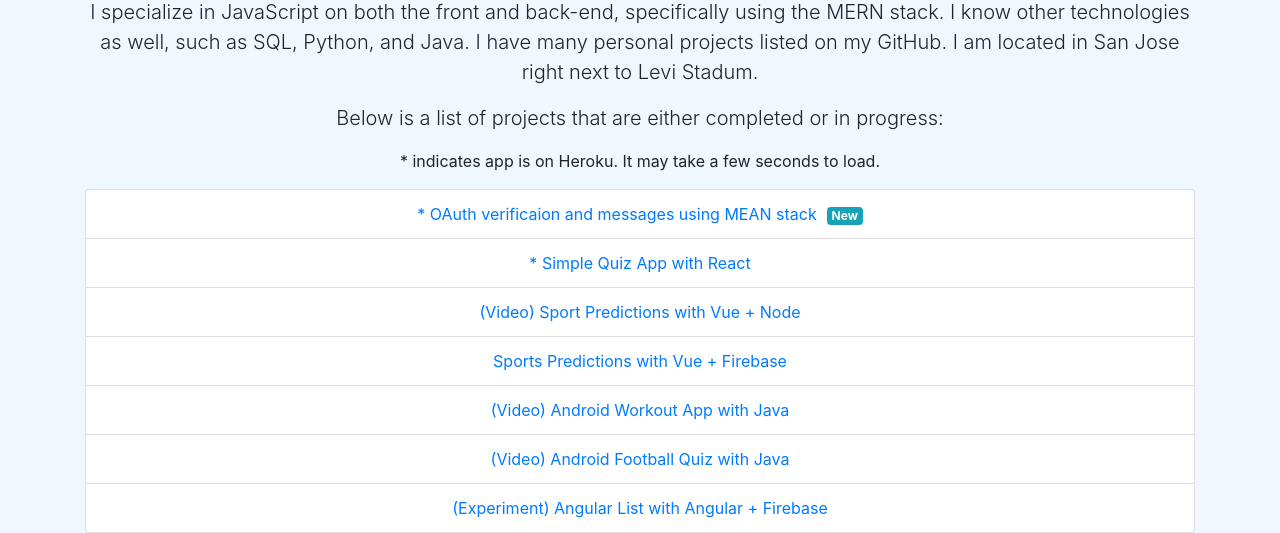
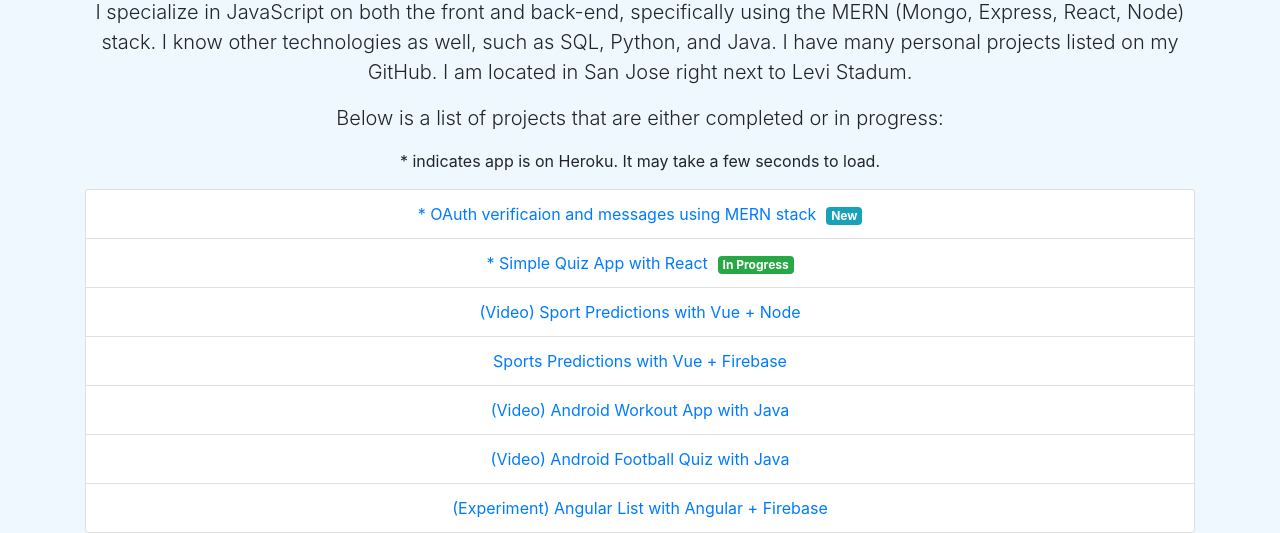
Before and after one commit to BobbyGifford/ResumeSass, a plain HTML site: page index.html in a window 1280 px wide. Shown: the part 396-929 px from the top of the page. Drawn offline with nearby package versions, Linux system fonts and the light colour scheme.

Commit message:
Updated projects

```diff
--- a/index.html
+++ b/index.html
@@ -21,7 +21,7 @@
             <a href="mailto:bobbygiffordpro@gmail.com"><img  style="margin-left: 10px; max-width: 45px" src="./images/emailLogo2.png"/></a>
             <a href="https://www.linkedin.com/in/robertgiffordjavascript"><img style="margin-left: 10px; max-width: 45px" src="./images/linkedin.png"/></a>
         </div>
-        <p class="lead"> I specialize in JavaScript on both the front and back-end, specifically using the MERN stack. I know other technologies as well, such as SQL, Python, and Java. I have many personal projects listed on my GitHub. I am located in San Jose right next to Levi Stadum.
+        <p class="lead"> I specialize in JavaScript on both the front and back-end, specifically using the MERN (Mongo, Express, React, Node) stack. I know other technologies as well, such as SQL, Python, and Java. I have many personal projects listed on my GitHub. I am located in San Jose right next to Levi Stadum.
         </p>
         <p class="lead">
             Below is a list of projects that are either completed or in progress:
@@ -32,8 +32,8 @@
 
 
         <ul class="list-group">
-            <a href="https://arcane-sea-28401.herokuapp.com/" class="list-group-item">* OAuth verificaion and messages using MEAN stack<span style="margin-left: 10px" class="badge badge-info">New</span></a>
-            <a href="https://evening-headland-26956.herokuapp.com/" class="list-group-item">* Simple Quiz App with React</a>
+            <a href="https://arcane-sea-28401.herokuapp.com/" class="list-group-item">* OAuth verificaion and messages using MERN stack<span style="margin-left: 10px" class="badge badge-info">New</span></a>
+            <a href="https://evening-headland-26956.herokuapp.com/" class="list-group-item">* Simple Quiz App with React<span style="margin-left: 10px" class="badge badge-success">In Progress</span></a>
             <a href="https://www.youtube.com/watch?v=oV0djyDJrE4&feature=youtu.be" class="list-group-item">(Video) Sport Predictions with Vue + Node</a>
             <a href="http://vue2-sports-predictions.s3-website-us-west-1.amazonaws.com/" class="list-group-item">Sports Predictions with Vue + Firebase</a>
             <a href="https://www.youtube.com/watch?v=q4Lv6k3VWY0" class="list-group-item">(Video) Android Workout App with Java</a>
```
